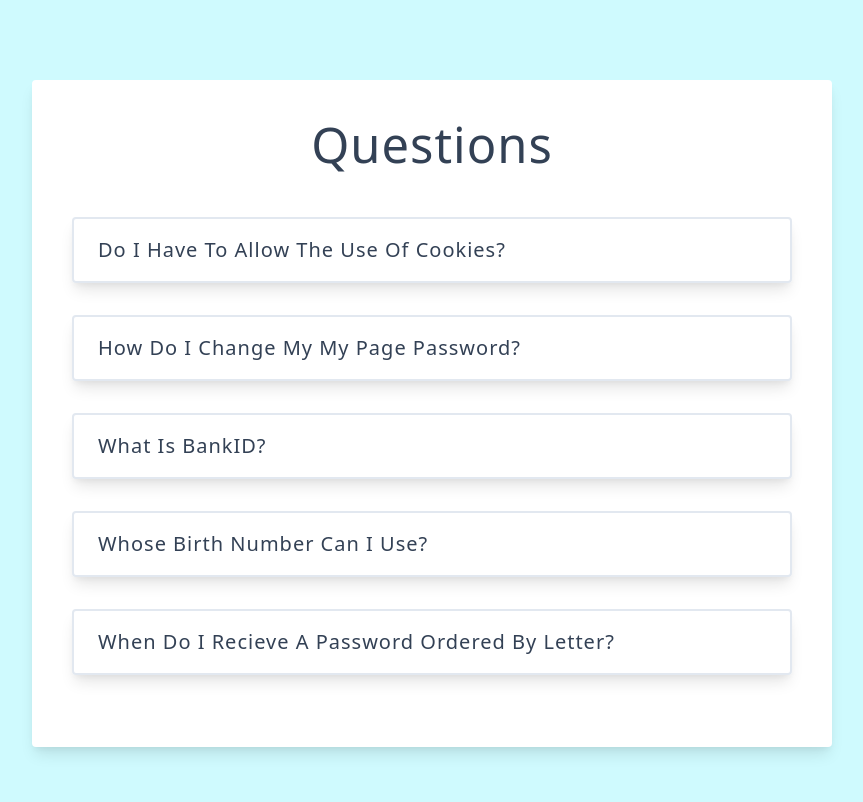
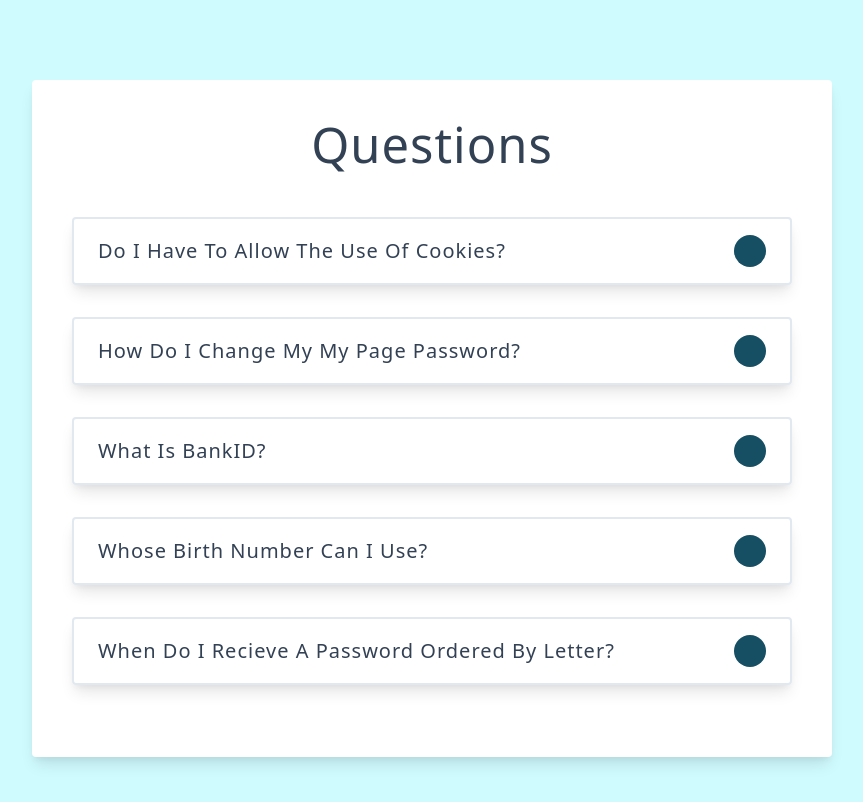
Before and after one commit to isnendyankp/questions, a React (Vite) app: page / in a window 1280 px wide. Shown: the top 802 px of the page, without its empty margins (208-1071 px from the left). Built offline with nearby package versions, Linux system fonts and the light colour scheme.

Commit message:
S7-191:cr8 button with className question-btn

```diff
--- a/src/SingleQuestion.jsx
+++ b/src/SingleQuestion.jsx
@@ -7,6 +7,7 @@ const SingleQuestion = ({ title, info }) => {
     <article className="question">
       <header>
         <h5>{title}</h5>
+        <button className='question-btn'></button>
       </header>
       {showInfo && <p>{info}</p>}
     </article>
@@ -23,3 +24,4 @@ export default SingleQuestion;
 // - S7-191:Add header with pass in title inside h5
 // - S7-191:Add info with pass in info
 // - S7-191:pass in  showInfo for state value
+// - S7-191:cr8 button with className question-btn
```
